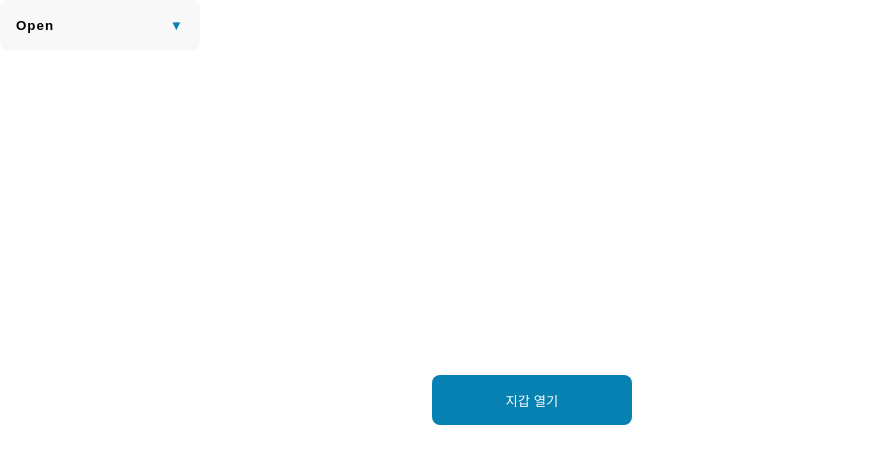
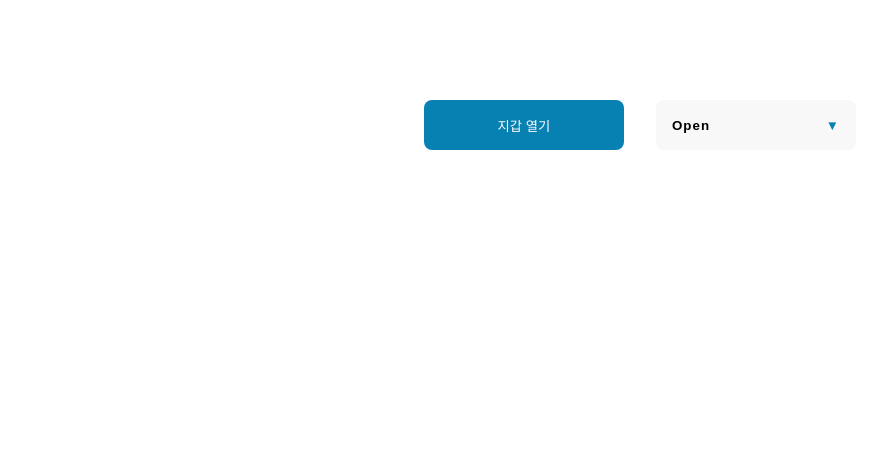
Before and after one commit to ohyoonah/ozys, a React (Create React App) app: page / in a window 1280 px wide. Shown: the top 464 px of the page, without its empty margins (0-883 px from the left). Built offline with nearby package versions, Linux system fonts and the light colour scheme.

Commit message:
파일 정리

```diff
--- a/src/App.tsx
+++ b/src/App.tsx
@@ -1,12 +1,19 @@
-import DropDownPage from "./pages/DropDownPage";
+import Dropdown from "./components/dropdown/Dropdown";
 import MetaMask from "./components/metamask/MetaMask";
+import styled from "styled-components";
+
+const MainBlock = styled.div`
+  margin-top: 100px;
+  display: flex;
+  justify-content: center;
+`;
 
 const App = () => {
   return (
-    <>
-      <DropDownPage />
+    <MainBlock>
       <MetaMask />
-    </>
+      <Dropdown />
+    </MainBlock>
   );
 };
 
--- a/src/atom/meta.ts
+++ b/src/atoms/metaMaskState.ts
@@ -7,7 +7,7 @@ export interface IWallet {
 }
 
 export const popupState = atom<boolean>({
-  key: "isOpen",
+  key: "walletOpen",
   default: false,
 });
 
--- a/src/components/metamask/MetaMask.tsx
+++ b/src/components/metamask/MetaMask.tsx
@@ -1,13 +1,13 @@
 import { useState, useCallback } from "react";
 import { useRecoilState, useSetRecoilState } from "recoil";
 import { ethers } from "ethers";
-import { popupState, walletState, IWallet } from "../../atom/meta";
+import { popupState, walletState, IWallet } from "../../atoms/metaMaskState";
 import Wallet from "./Wallet";
-import { WalletButtonBlock } from "../../styles/metaMaskStyle";
+import { WalletButtonBlock } from "./metaMaskStyle";
 
 const MetaMask = () => {
-  const [provider, setProvider] = useState(undefined);
-  const [signer, setSigner] = useState(undefined);
+  const [provider, setProvider] = useState(null);
+  const [signer, setSigner] = useState(null);
   const [isOpen, setIsOpen] = useRecoilState(popupState);
   const setWallet = useSetRecoilState<IWallet>(walletState);
 
--- a/src/styles/metaMaskStyle.ts
+++ b/src/components/metamask/metaMaskStyle.ts
@@ -1,13 +1,10 @@
 import styled from "styled-components";
-import { PopupBlock } from "./popupStyle";
+import { PopupBlock } from "../popup/popupStyle";
 
 export const WalletButtonBlock = styled.button`
   width: 200px;
   height: 50px;
-  position: absolute;
-  left: 40%;
-  top: 50%;
-  transform: translate(-40%, -50%);
+  margin-right: 2rem;
   border: none;
   border-radius: 8px;
   background: var(--blue);
--- a/src/components/popup/Popup.tsx
+++ b/src/components/popup/Popup.tsx
@@ -1,9 +1,9 @@
 import { useRef, useEffect } from "react";
 import { useRecoilState } from "recoil";
 
-import { isPopupState, Popups } from "../../atom/drop";
-import { PopupBlock, Overlay } from "../../styles/popupStyle";
-import { ButtonBlock } from "../../styles/buttonStyle";
+import { isPopupState, Popups } from "../../atoms/dropState";
+import { PopupBlock, Overlay } from "./popupStyle";
+import { ButtonBlock } from "../common/buttonStyle";
 
 const Popup = ({ menus }) => {
   const [isPopupOpen, setIsPopupOpen] = useRecoilState<Popups>(isPopupState);
@@ -13,7 +13,7 @@ const Popup = ({ menus }) => {
   const thirdRef = useRef<HTMLDivElement>(null);
 
   useEffect(() => {
-    const onClickOutside = (e: MouseEvent) => {
+    const onClickInside = (e: MouseEvent) => {
       if (
         firstRef.current !== null &&
         firstRef.current.contains(e.target as Node)
@@ -33,9 +33,9 @@ const Popup = ({ menus }) => {
         setIsPopupOpen((state) => ({ ...state, thirdPopup: false }));
       }
     };
-    document.addEventListener("mousedown", onClickOutside);
+    document.addEventListener("mousedown", onClickInside);
     return () => {
-      document.removeEventListener("mousedown", onClickOutside);
+      document.removeEventListener("mousedown", onClickInside);
     };
   }, [firstRef, secondRef, thirdRef, setIsPopupOpen]);
 
--- a/src/pages/DropDownPage.tsx
+++ /dev/null
@@ -1,7 +0,0 @@
-import Dropdown from "../components/dropdown/Dropdown";
-
-const DropDownPage = () => {
-  return <Dropdown />;
-};
-
-export default DropDownPage;
```
Also changed, not shown: src/components/dropdown/Dropdown.tsx (+2 -6 lines), src/components/metamask/Wallet.tsx (+4 -4 lines), src/atoms/dropState.ts (renamed from src/atom/drop.ts), src/components/common/buttonStyle.ts (renamed from src/styles/buttonStyle.ts), src/components/dropdown/dropStyle.ts (renamed from src/styles/dropStyle.ts), src/components/popup/popupStyle.ts (renamed from src/styles/popupStyle.ts).
